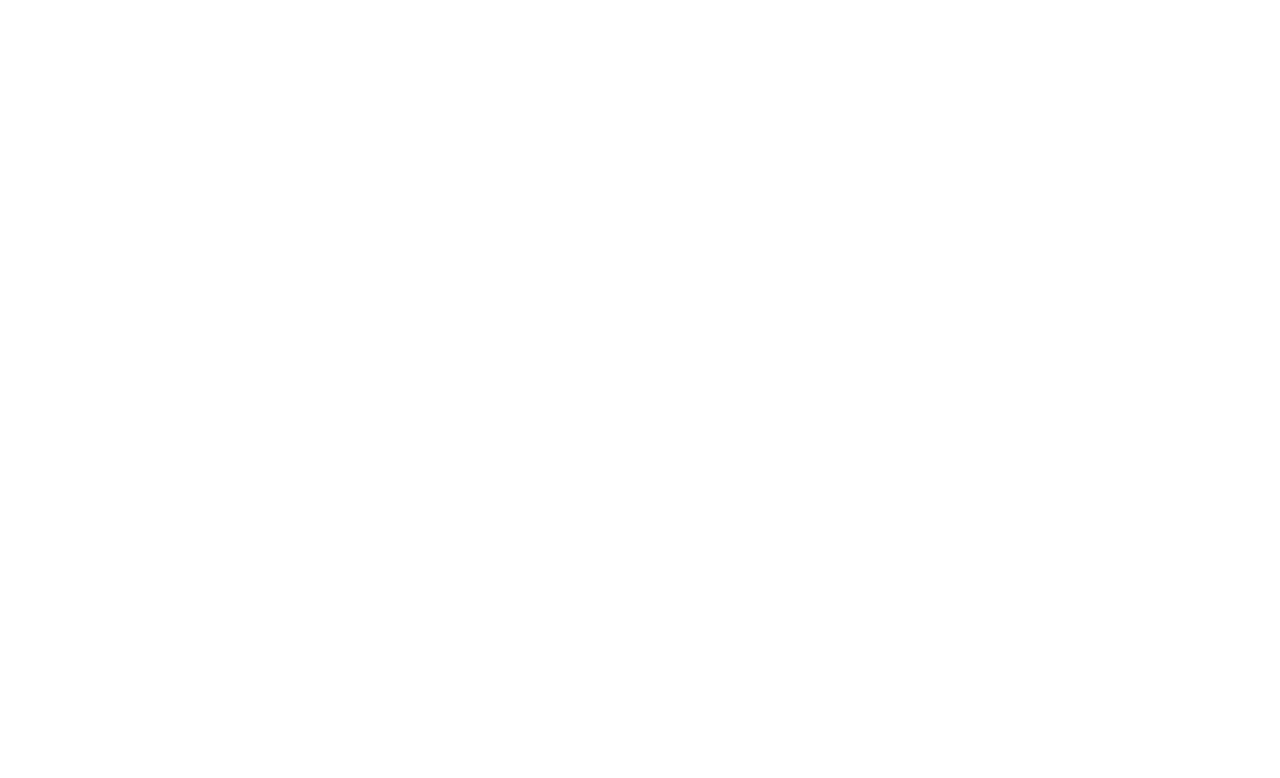
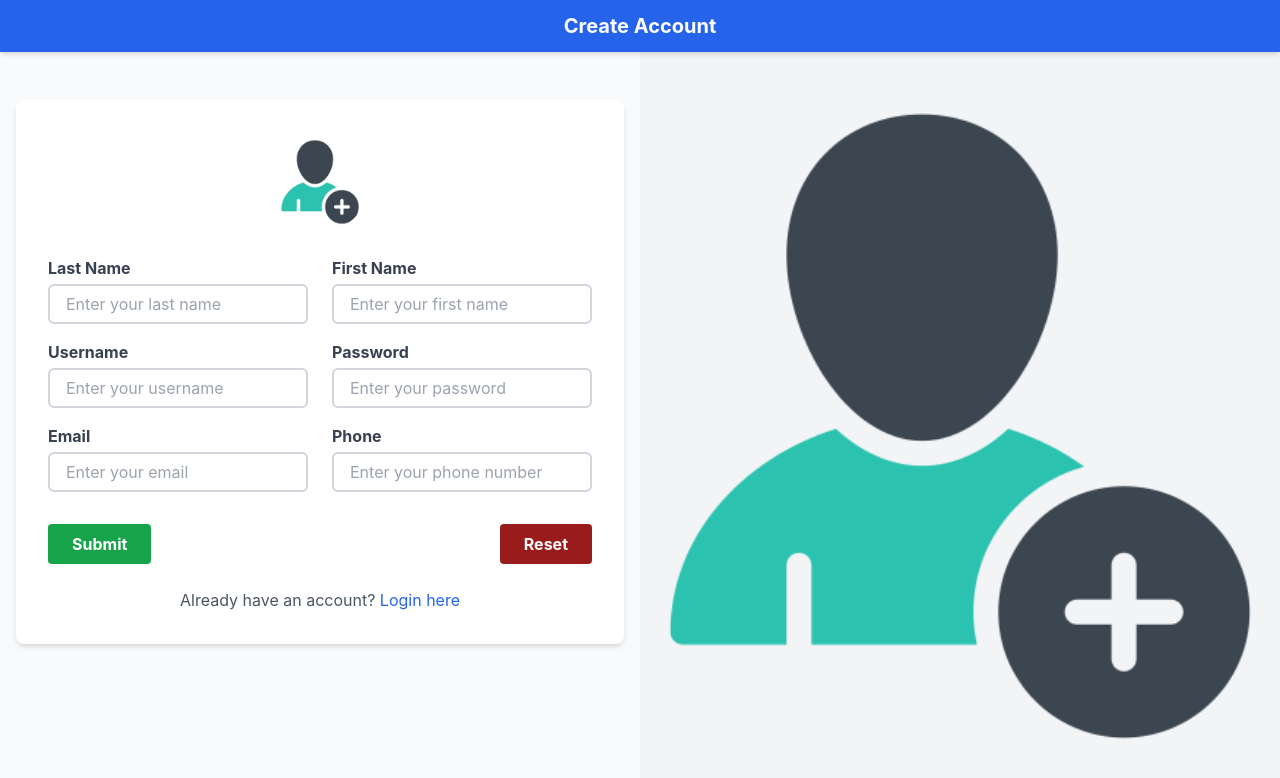
Before and after one commit to hervekarl/Middleware-front, a React (Create React App) app: page /signup in a window 1280 px wide. Before the commit this address had no page. Shown: the top 778 px of the page. Built offline with nearby package versions, Linux system fonts and the light colour scheme.

Commit message:
front et back version 2

```diff
--- a/package.json
+++ b/package.json
@@ -2,7 +2,7 @@
   "name": "front-intergiciel",
   "version": "0.1.0",
   "private": true,
-  "homepage": "https://hervekarl.github.io/Middleware-front",
+  "homepage": "https://middleware-front.onrender.com/",
   "dependencies": {
     "@emotion/react": "^11.14.0",
     "@emotion/styled": "^11.14.0",
--- a/src/App.js
+++ b/src/App.js
@@ -9,13 +9,13 @@
   const isProduction = process.env.NODE_ENV === 'production';
 
   return (
-    <Router basename={isProduction ? "/Middleware-front" : "/"}>
+    <Router >
       <Routes>
         {/* Route racine */}
-        <Route path="Middleware-front" element={<LoginPage />} />
+        <Route path="" element={<LoginPage />} />
 
         {/* Route /signup */}
-        <Route path="Middleware-front/signup" element={<SignUp />} />
+        <Route path="/signup" element={<SignUp />} />
       </Routes>
     </Router>
   );
--- a/src/components/loginpage/login.js
+++ b/src/components/loginpage/login.js
@@ -103,7 +103,7 @@
 
                             <div className="text-black mt-5">
                                 <p>
-                                    Don't you have an account? <Link to="/Middleware-front/signup" className="text-blue-600">Create account</Link>
+                                    Don't you have an account? <Link to="/signup" className="text-blue-600">Create account</Link>
                                 </p>
                             </div>
                         </form>
--- a/src/components/loginpage/signup.js
+++ b/src/components/loginpage/signup.js
@@ -202,7 +202,7 @@
                             <div className="text-center mt-6">
                                 <p className="text-gray-600">
                                     Already have an account?{' '}
-                                    <Link to="/Middleware-front/" className="text-blue-600 hover:underline">
+                                    <Link to="/" className="text-blue-600 hover:underline">
                                         Login here
                                     </Link>
                                 </p>
```
